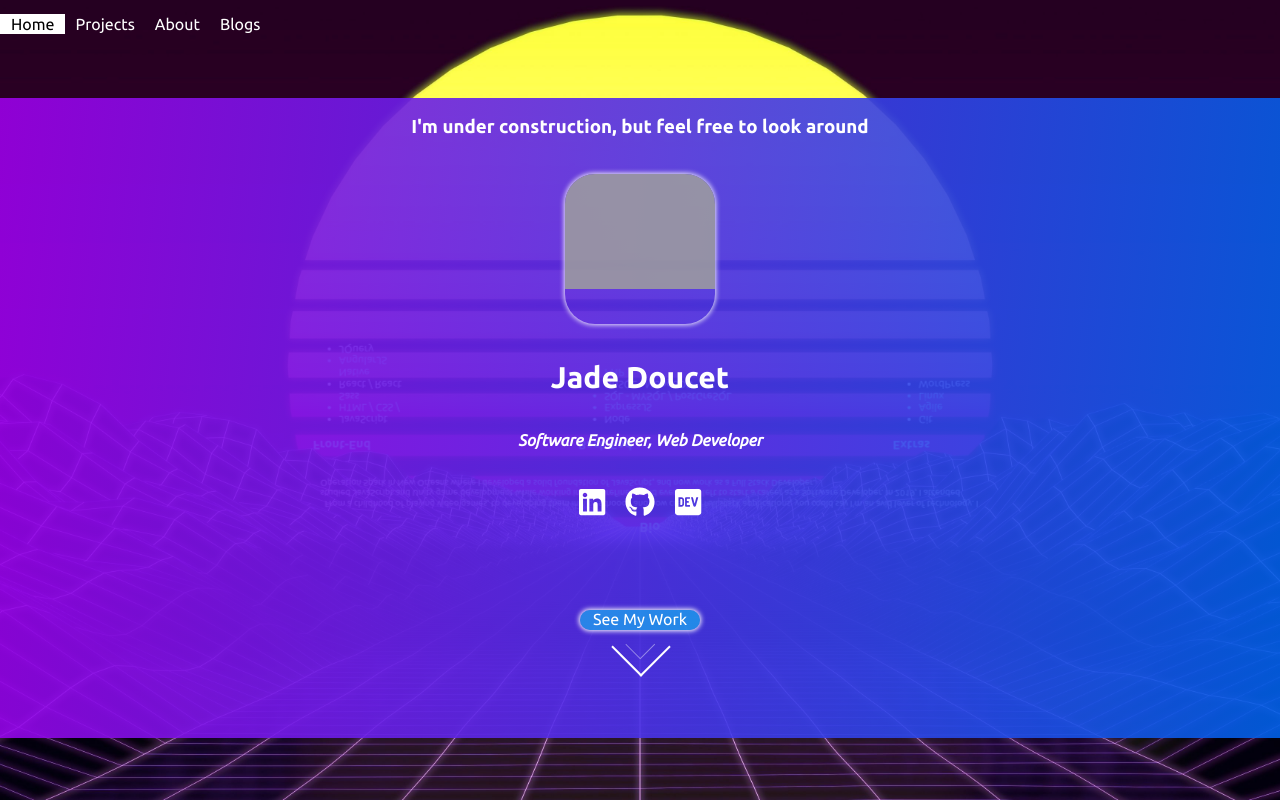
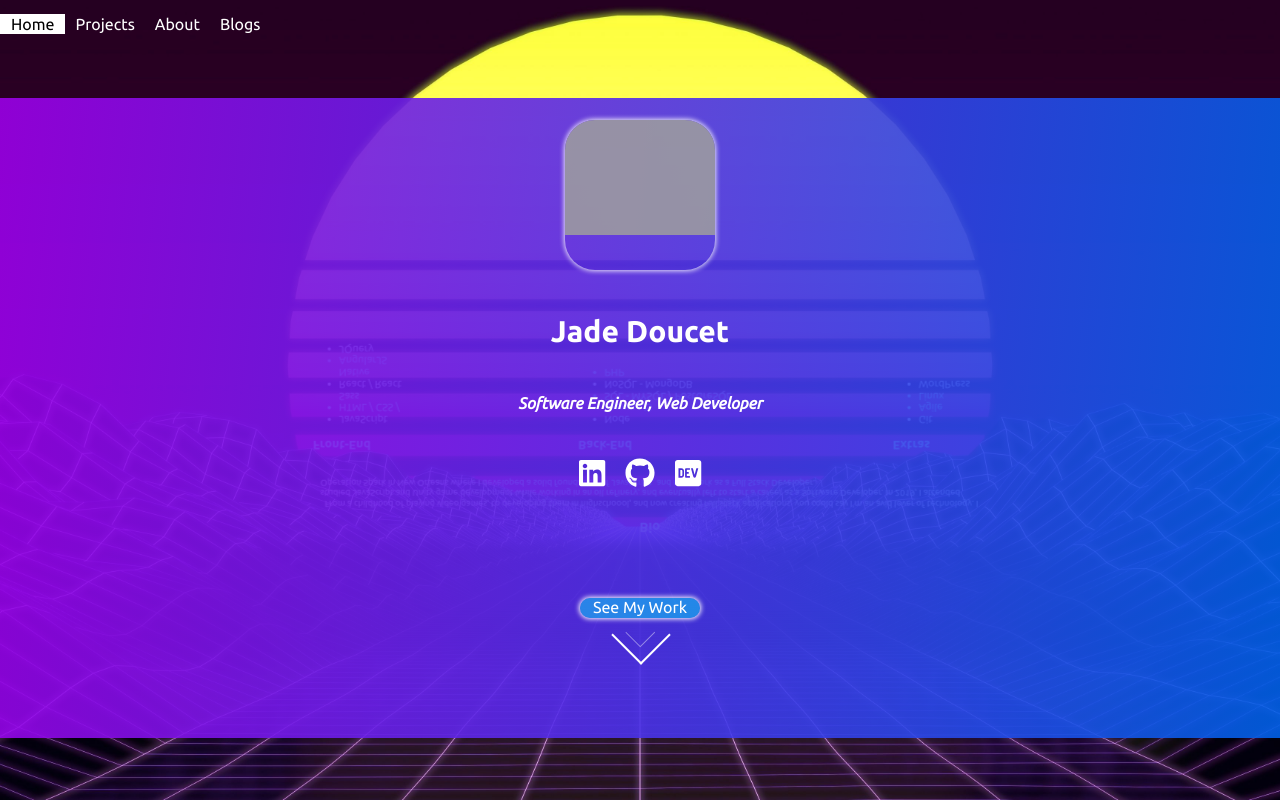
Before and after one commit to JadeJDoucet/portfolio-2020, a React (Create React App) app: page / in a window 1280 px wide. Built offline with nearby package versions, Linux system fonts and the light colour scheme; grey boxes are pictures that could not be loaded.

Commit message:
updated home page to test bugfix

```diff
--- a/src/pages/Home.js
+++ b/src/pages/Home.js
@@ -11,7 +11,6 @@ library.add(fab);
 function Home() {
     return (
         <div id="home">
-            <h3>I'm under construction, but feel free to look around</h3>
             <div className="app-logo"></div>
 
             <h2>Jade Doucet</h2>
```
